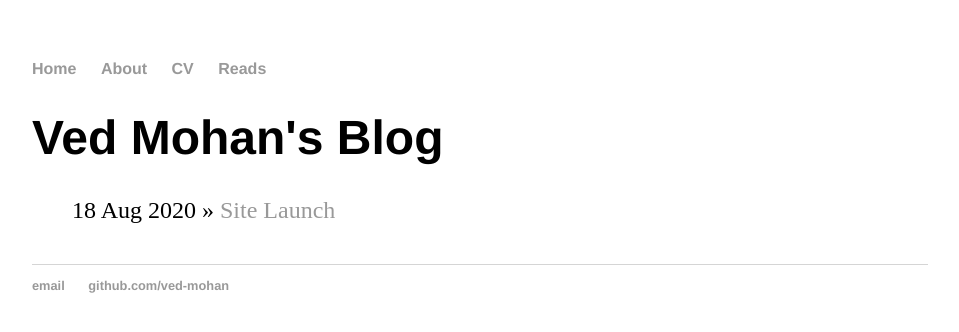
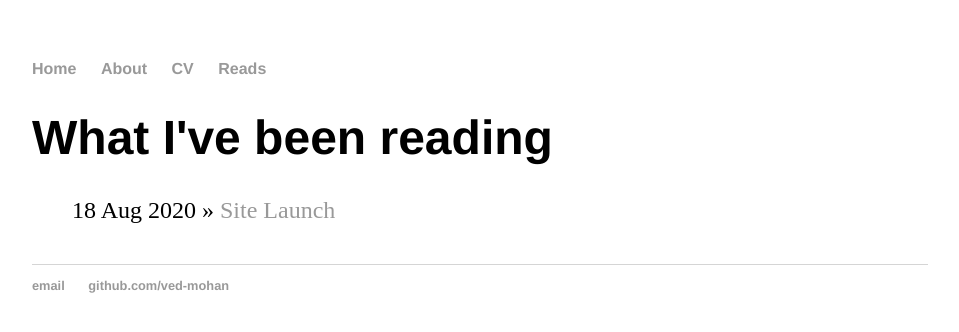
Before and after one commit to ved-mohan/ved-mohan.github.io, a Jekyll site: the page built from blog/index.html, in a window 1280 px wide. Shown: the top 332 px of the page, without its empty margins (160-1119 px from the left). Built offline with Jekyll 4.4.1, drawn with Linux system fonts in a browser that asks for light colours.

Commit message:
Update index.html

```diff
--- a/blog/index.html
+++ b/blog/index.html
@@ -1,6 +1,6 @@
 ---
 layout: default
-title: Ved Mohan's Blog
+title: What I've been reading
 ---
 	<h1>{{ page.title }}</h1>
 	<ul class="posts">
```
